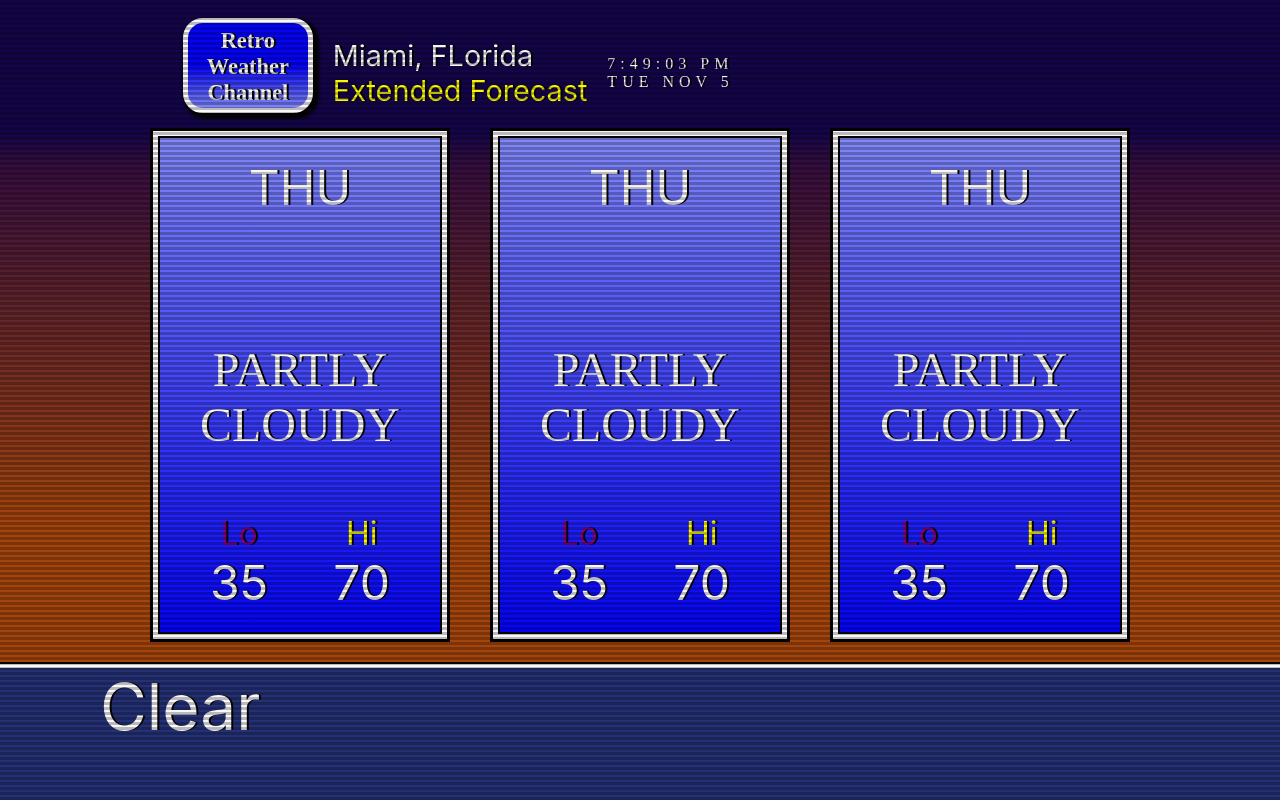
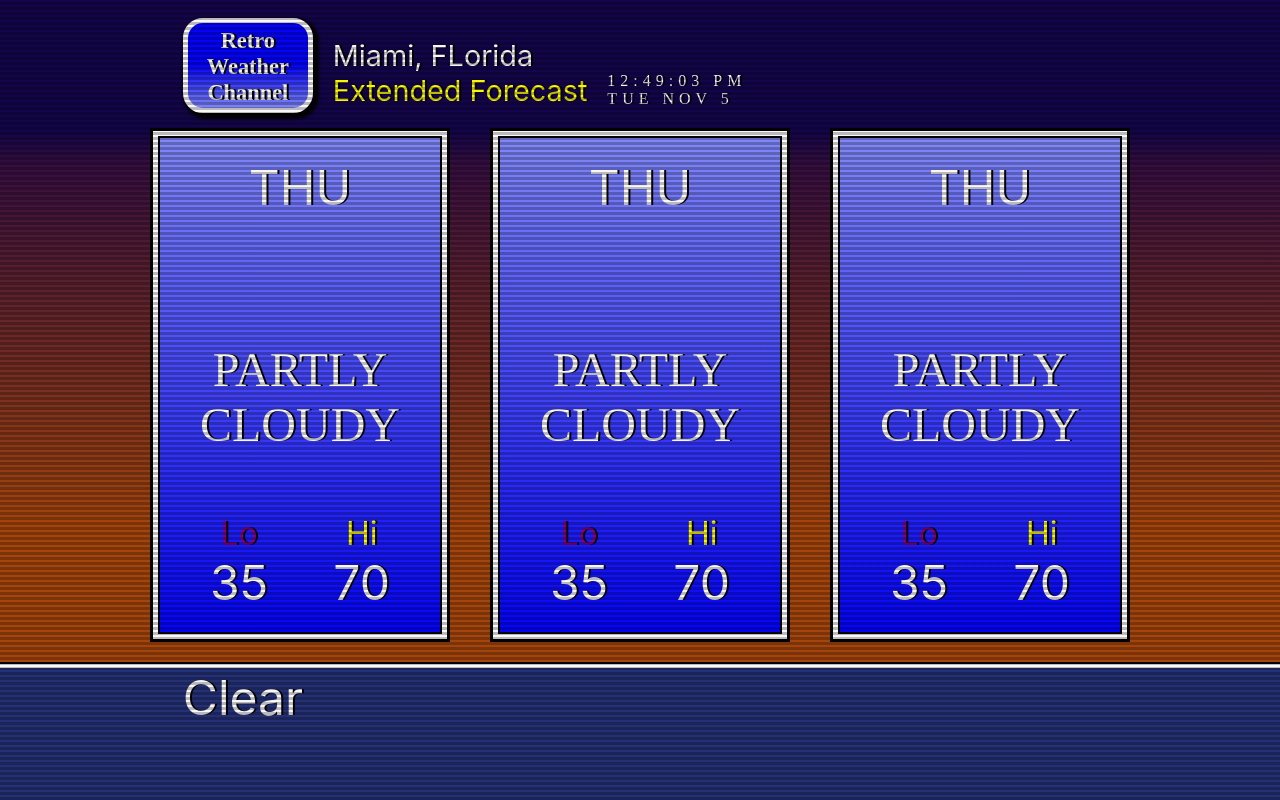
Before and after one commit to GaryFrazier/RetroWeatherChannel, a React (Create React App) app in the folder retro-weather-channel/: page / in a window 1280 px wide. Built offline with nearby package versions, Linux system fonts and the light colour scheme; a web font is replaced by a local one.

Commit message:
css tweaks

```diff
--- a/retro-weather-channel/src/index.css
+++ b/retro-weather-channel/src/index.css
@@ -15,7 +15,7 @@
 
 #root {
   height: 100%;
-  min-width: 800px;
+  min-width: 1000px;
 }
 
 body {
@@ -47,7 +47,7 @@ code {
   z-index: 2;
   background-size: 100% 5px, 2px 100%;
   pointer-events: none;
-  min-width: 800px;
+  min-width: 1000px;
   z-index: 999;
 }
 
--- a/retro-weather-channel/src/views/extendedForcast/ExtendedForecast.css
+++ b/retro-weather-channel/src/views/extendedForcast/ExtendedForecast.css
@@ -21,24 +21,32 @@
 .extended-forecast .footer{
   background-color: #213076;
   border-top: 4px solid white;
-  font-size: 4rem;
+  font-size: 3rem;
   flex: 1;
-  padding: 0 100px;
+  display: flex;
 }
 
-.panel-section {
+.extended-forecast .footer-spacer{
+  flex: 1;
+}
+
+.extended-forecast .footer-value{
+  flex: 5;
+}
+
+.extended-forecast .panel-section {
   flex: 4;
   display: flex;
   justify-content: center;
   margin: 0 20px 20px 20px;
 }
 
-.header-section {
+.extended-forecast .header-section {
   flex: 1;
   display: flex;
 }
 
-.header-spacer {
+.extended-forecast .header-spacer {
   flex: 1;
   height: 0px;
 }
--- a/retro-weather-channel/src/views/extendedForcast/ExtendedForecast.js
+++ b/retro-weather-channel/src/views/extendedForcast/ExtendedForecast.js
@@ -18,7 +18,11 @@ function ExtendedForecast() {
           </div>
         </div>
         <div className='footer'>
-          Clear
+          <div className='footer-spacer' />
+          <div className='footer-value'>
+            Clear
+          </div>
+          <div className='footer-spacer' />
         </div>
     </div>
   );
--- a/retro-weather-channel/src/views/extendedForcast/header/Header.css
+++ b/retro-weather-channel/src/views/extendedForcast/header/Header.css
@@ -8,6 +8,7 @@
 .extended-forecast-header-primary-text {
   display: flex;
   flex-direction: column;
+  justify-content: flex-end;
   margin: 20px;
 }
 .location-text {
@@ -23,9 +24,10 @@
   font-family: 'Star3000Extended';
   display: flex;
   flex-direction: column;
-  justify-content: center;
+  justify-content: flex-end;
   font-size: 1rem;
   letter-spacing: 5px;
+  margin-bottom: 20px;
 }
 
 .time-text {
--- a/retro-weather-channel/src/views/extendedForcast/header/Header.js
+++ b/retro-weather-channel/src/views/extendedForcast/header/Header.js
@@ -10,7 +10,7 @@ function Header() {
             <span className="extended-forecast-title-text">Extended Forecast</span>
         </div>
         <div className="extended-forecast-header-secondary-text">
-            <span className="time-text">7:49:03 PM</span>
+            <span className="time-text">12:49:03 PM</span>
             <span className="date-text">TUE NOV 5</span>
         </div>
     </div>
```
